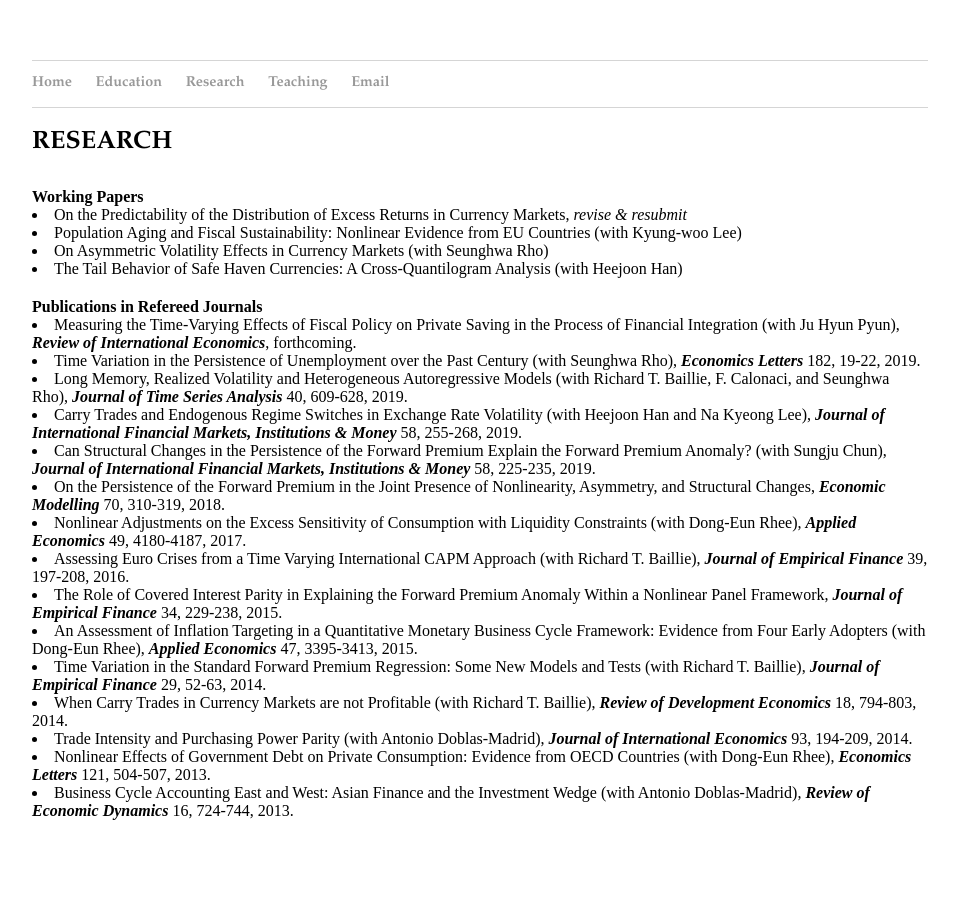
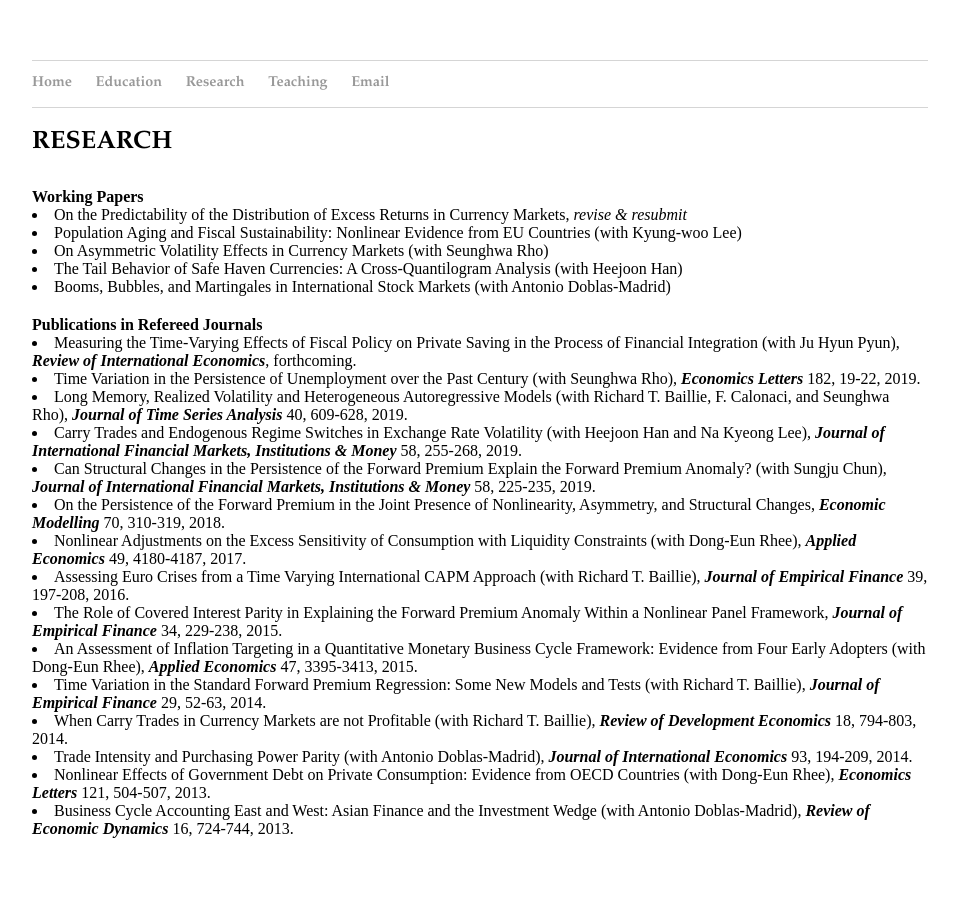
Before and after one commit to dooyeoncho/dooyeoncho.github.io, a Jekyll site: the page built from pages/research.html, in a window 1280 px wide. Shown: the whole page, without its empty margins (160-1119 px from the left). Built offline with Jekyll 4.4.1, drawn with Linux system fonts in a browser that asks for light colours.

Commit message:
Update research.html

```diff
--- a/pages/research.html
+++ b/pages/research.html
@@ -15,6 +15,7 @@
 		<li>Population Aging and Fiscal Sustainability: Nonlinear Evidence from EU Countries (with Kyung-woo Lee)</li>
 		<li>On Asymmetric Volatility Effects in Currency Markets (with Seunghwa Rho)</li>
 		<li>The Tail Behavior of Safe Haven Currencies: A Cross-Quantilogram Analysis (with Heejoon Han)</li>
+		<li>Booms, Bubbles, and Martingales in International Stock Markets (with Antonio Doblas-Madrid)</li>
 		</div>&nbsp;
 
 <div><b>Publications in Refereed Journals</b>
```
